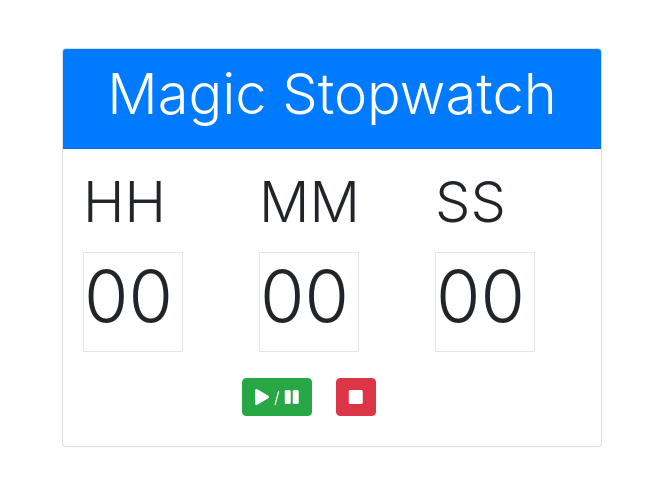
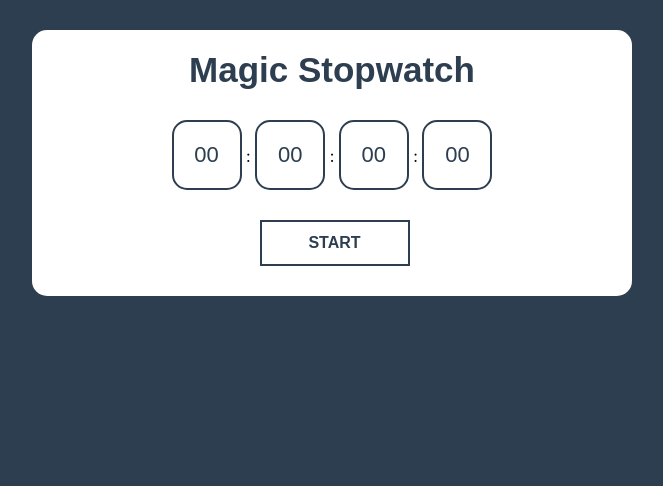
Before and after one commit to lightningbolt123/stopwatch, a React (Create React App) app: page / in a window 1280 px wide. Shown: the top 486 px of the page, without its empty margins (308-971 px from the left). Built offline with nearby package versions, Linux system fonts and the light colour scheme.

Commit message:
I rebuilt the stopwatch

```diff
--- a/package.json
+++ b/package.json
@@ -12,6 +12,7 @@
     "react": "^17.0.2",
     "react-dom": "^17.0.2",
     "react-scripts": "5.0.0",
+    "rxjs": "^7.5.1",
     "web-vitals": "^2.1.2"
   },
   "scripts": {
--- a/src/App.css
+++ b/src/App.css
@@ -1,38 +1,105 @@
-.App {
+body {
+  background:#2C3E50;
+}
+
+* {
+  padding: 0px;
+  margin: 0px;
+  box-sizing: border-box;
+}
+
+.main-section {
+  background: transparent;
+  max-width: 600px;
+  width: 90%;
+  height: 500px;
+  margin: 30px auto;
+}
+
+.clock-holder {
+  width: 100%;
+  background: #fff;
+  margin: 30px auto;
+  position: relative;
+  border-radius: 15px;
+}
+
+
+.stopwatch {
+  padding: 30px 0px;
   text-align: center;
 }
-
-.App-logo {
-  height: 40vmin;
-  pointer-events: none;
+.stopwatch span{
+  color: #2C3E50;
+  display: inline-block;
+  font-family: sans-serif;
+  font-size: 22px;
+  padding: 20px;
+  border: 2px solid #2C3E50;
+  border-radius: 15px;
+  width: 70px;
 }
 
-@media (prefers-reduced-motion: no-preference) {
-  .App-logo {
-    animation: App-logo-spin infinite 20s linear;
-  }
+.stopwatch .stopwatch-btn {
+  background: #fff;
+  margin-top: 30px;
+  margin-left: 5px;
+  border: none;
+  padding: 12px 20px;
+  font-size: 16px;
+  font-weight: 700;
+  text-transform: uppercase;
+  width: 150px;
+  transition: background .5s;
+  cursor: pointer;
+}
+.stopwatch .stopwatch-btn-red{
+  border: 2px solid #C85454;
+  color: #C85454;
+}
+.stopwatch .stopwatch-btn-yel{
+  border: 2px solid #FFC900;
+  color: #FFC900;
 }
 
-.App-header {
-  background-color: #282c34;
-  min-height: 100vh;
-  display: flex;
-  flex-direction: column;
-  align-items: center;
-  justify-content: center;
-  font-size: calc(10px + 2vmin);
-  color: white;
+.stopwatch .stopwatch-btn-blu{
+  border: 2px solid #2C3E50;
+  color: #2C3E50;
+}
+.stopwatch .stopwatch-btn-red:hover {
+  background: #C85454;
+  border: 2px solid #C85454;
+  color: #fff;
+}
+.stopwatch .stopwatch-btn-yel:hover {
+  background: #FFC900;
+  border: 2px solid #FFC900;
+  color: #fff;
+}
+.stopwatch .stopwatch-btn-blu:hover {
+  background: #2C3E50;
+  border: 2px solid #2C3E50;
+  color: #fff;
 }
 
-.App-link {
-  color: #61dafb;
+.link-project {
+  text-align: center;
+  padding: 20px 0;
 }
 
-@keyframes App-logo-spin {
-  from {
-    transform: rotate(0deg);
-  }
-  to {
-    transform: rotate(360deg);
-  }
+.link-project a {
+  color: #2C3E50;
+  text-decoration: none;
+  font-family: sans-serif;
+  font-size: 16px;
+  font-weight: 400;
 }
+
+.app-title {
+  font-size: 35px;
+  font-family: sans-serif;
+  font-weight: 700;
+  color: #2C3E50;
+  text-align: center;
+  padding-top: 20px;
+}
--- a/src/App.js
+++ b/src/App.js
@@ -1,3 +1,4 @@
+import './App.css';
 import StopWatch from './components/StopWatch';
 
 function App() {
--- /dev/null
+++ b/src/components/BtnComponent.js
@@ -0,0 +1,35 @@
+import React from 'react';
+
+function BtnComponent({ start, stop, reset, resume, status }) {
+  return (
+      <div>
+          {(status === 0) &&
+              <button className="stopwatch-btn stopwatch-btn-blu"
+                      onClick={start}>Start</button>
+          }
+
+          {(status === 1) &&
+              <div>
+                  <button className="stopwatch-btn stopwatch-btn-red"
+                          onClick={stop}>Stop</button>
+
+                  <button className="stopwatch-btn stopwatch-btn-yel"
+                          onClick={reset}>Reset</button>
+              </div>
+          }
+
+          {(status === 2) &&
+              <div>
+                  <button className="stopwatch-btn stopwatch-btn-blu"
+                          onClick={resume}>Resume</button>
+
+                  <button className="stopwatch-btn stopwatch-btn-yel"
+                          onClick={reset}>Reset</button>
+              </div>
+          }
+
+      </div>
+  );
+}
+
+export default BtnComponent;
--- /dev/null
+++ b/src/components/DisplayComponent.js
@@ -0,0 +1,14 @@
+import React from 'react';
+
+function DisplayComponent({ time }) {
+  return (
+    <div>
+      <span>{('0' + Math.floor((time / (1000 * 60 * 60)) % 24)).slice(-2)}</span>&nbsp;:&nbsp;
+      <span>{('0' + Math.floor(time / 6000)).slice(-2)}</span>&nbsp;:&nbsp;
+      <span>{('0' + Math.floor((time / 100) % 60)).slice(-2)}</span>&nbsp;:&nbsp;
+      <span>{('0' + Math.floor(time % 100)).slice(-2)}</span>
+    </div>
+  );
+}
+
+export default DisplayComponent;
--- a/src/components/StopWatch.js
+++ b/src/components/StopWatch.js
@@ -1,94 +1,80 @@
-import React, { useState } from 'react'
+import React, { useState, useEffect } from 'react';
+import { interval, Subject } from "rxjs";
+import { takeUntil } from "rxjs/operators";
 
-export default function StopWatch() {
+import DisplayComponent from './DisplayComponent';
+import BtnComponent from './BtnComponent';
 
-    const [ time, setTime ] = useState({
-        h:0,
-        m:0,
-        s:0
+
+function StopWatch() {
+
+  const [time, setTime] = useState(0);
+  const [watchOn, setWatchOn] = useState(false);
+  const [status, setStatus] = useState(0);
+
+  useEffect(() => {
+
+    const unsubscribe = new Subject();
+    interval(10)
+        .pipe(takeUntil(unsubscribe))
+        .subscribe(() => {
+          if (watchOn) {
+            setTime(val => val + 1);
+          }
         });
-    const [ interv, setInterv ] = useState();
-    const [ active, setActive ] = useState(false);
+    return () => {
+      unsubscribe.next();
+      unsubscribe.complete();
+    };
+  }, [watchOn]);
 
-    const { h, m, s } = time;
 
-    const startAndPause = (status) => {
-        if (status === false) {
-            run();
-            setInterv(setInterval(run, 1000));
-            setActive(true);
-        } else {
-            setActive(false);
-            clearInterval(interv);
-        }
+  const handleStart = () => {
+    setWatchOn(prevCount => !prevCount);
+    setStatus(1);
   }
 
-    let updatedS = s;
-    let updatedM = m;
-    let updatedH = h;
 
-    const run = () => {
-        if (updatedS < 60) {
-            updatedS++;
-        }
-        if (updatedS === 60) {
-            updatedS = 0;
-            updatedM++;
-        }
-        if (updatedM === 60) {
-            updatedM = 0;
-            updatedH++;
-        }
-        return setTime({...time, h:updatedH, m:updatedM, s:updatedS});
+  const handleResume = () => {
+    handleStart();
   }
 
-    const pause = () => {
-        clearInterval(interv);
+
+  const handleStop = () => {
+    if (time !== 0) {
+      setWatchOn(false);
+    }
+    setStatus(2);
   }
 
-    const reset = () => {
-        clearInterval(interv);
-        setTime({h:0,m:0,s:0});
-        setActive(false);
+
+  const handleReset = () => {
+    setTime(0);
+    setWatchOn(false);
+    setStatus(0);
   }
 
     return (
-        <div className="card">
-            <div className="card-header bg-primary text-center text-white">
-                <h1 className="display-4">Magic Stopwatch</h1>
+      <div className="App">
+        <div className='main-section'>
+          <div className='clock-holder'>
+            <div className='app-title'>Magic Stopwatch</div>
+            <div className='stopwatch'>
+              <DisplayComponent
+                  time={time}
+              />
+              <BtnComponent
+                  start={handleStart}
+                  stop={handleStop}
+                  reset={handleReset}
+                  resume={handleResume}
+                  status={status}
+              />
             </div>
-            <div className="card-body">
-                <div className="row">
-                    <div className="col-4" style={{ paddingRight:'10px'}}>
-                        <label><h4 className="display-4 text-center">HH</h4></label>
-                        <div style={{ width: '100px', height: '100px', border:'1px solid rgba(0, 0, 0, 0.1)'}}>
-                            <h1 className="display-3">{h < 10 ? `0${h}` : h}</h1>
-                        </div>
-                    </div>
-
-                    <div className="col-4" style={{ paddingRight:'10px'}}>
-                        <label><h4 className="display-4 text-center">MM</h4></label>
-                        <div style={{ width: '100px', height: '100px', border:'1px solid rgba(0, 0, 0, 0.1)'}}>
-                            <h1 className="display-3">{m < 10 ? `0${m}` : m}</h1>
-                        </div>
-                    </div>
-
-                    <div className="col-4" style={{ paddingRight:'10px'}}>
-                        <label><h4 className="display-4 text-center">SS</h4></label>
-                        <div style={{ width: '100px', height: '100px', border:'1px solid rgba(0, 0, 0, 0.1)'}}>
-                            <h1 className="display-3">{s < 10 ? `0${s}` : s}</h1>
-                        </div>
-                    </div>
-                </div>
-                <div className="row mt-3" style={{ margin: 'auto', width:'200px', padding:'10px'}}>
-                    <button className="btn btn-success mr-4" onClick={() => startAndPause(active)}>
-                        <i className="fas fa-play" style={{ paddingRight:'5px' }}></i>/<i className="fas fa-pause" style={{ paddingLeft:'5px' }}></i>
-                    </button>
-                    <button className="btn btn-danger" onClick={reset}>
-                        <i className="fas fa-stop"></i>
-                    </button>
           </div>
         </div>
       </div>
     )
-}
+};
+
+export default StopWatch;
--- a/src/index.js
+++ b/src/index.js
@@ -1,9 +1,5 @@
 import React from 'react';
 import ReactDOM from 'react-dom';
-import 'bootstrap/dist/css/bootstrap.min.css';
-import $ from 'jquery';
-import Popper from 'popper.js';
-import 'bootstrap/dist/js/bootstrap.bundle.min.js';
 import './index.css';
 import App from './App';
 import reportWebVitals from './reportWebVitals';
```
Also changed, not shown: src/components/Window.js (deleted, +0 -10 lines), src/components/StopWatch-old.js.txt (added), 1 other file (tests, documents, lock files or other folders). Lines whose indentation alone changed are shown as unchanged.
